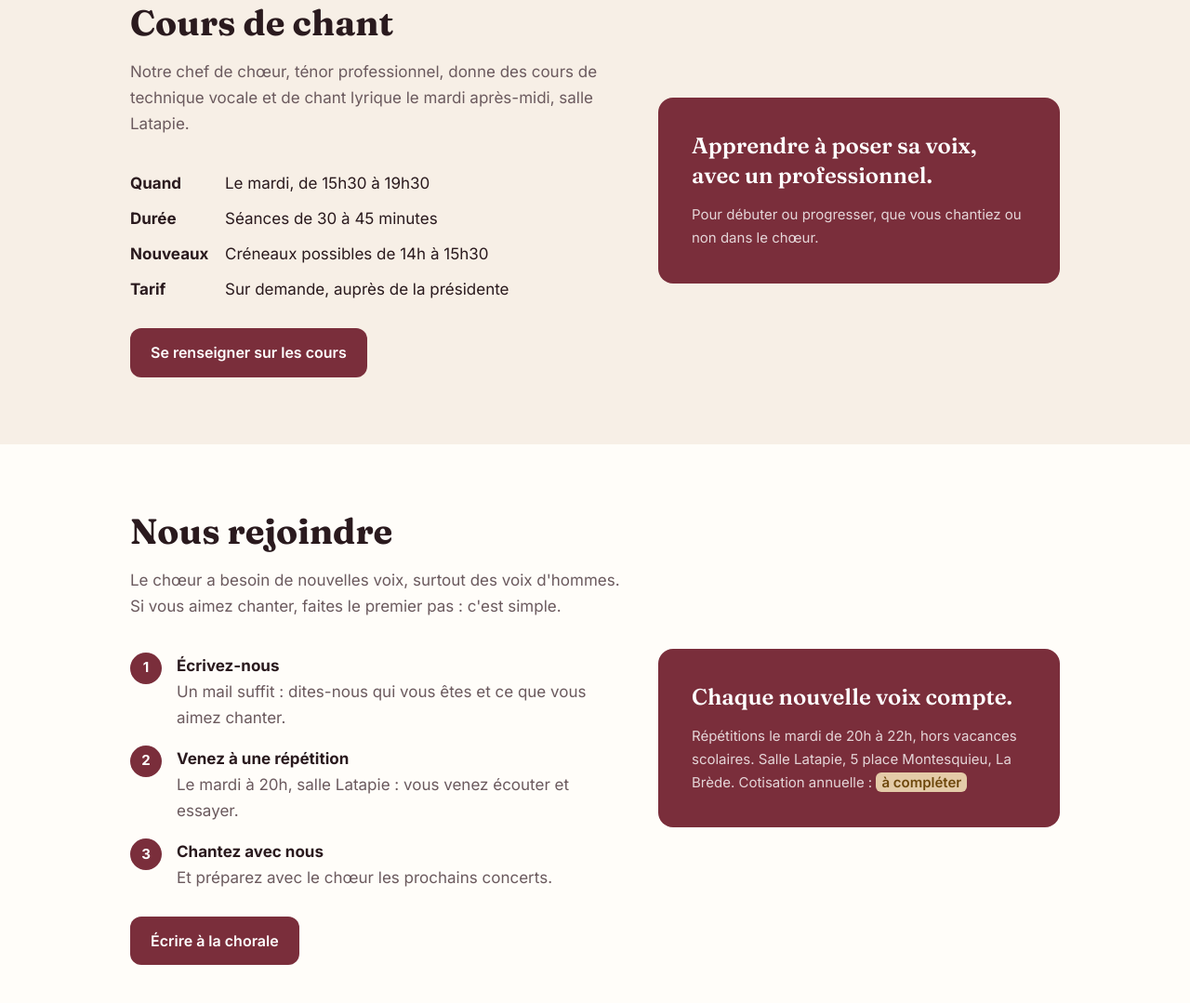
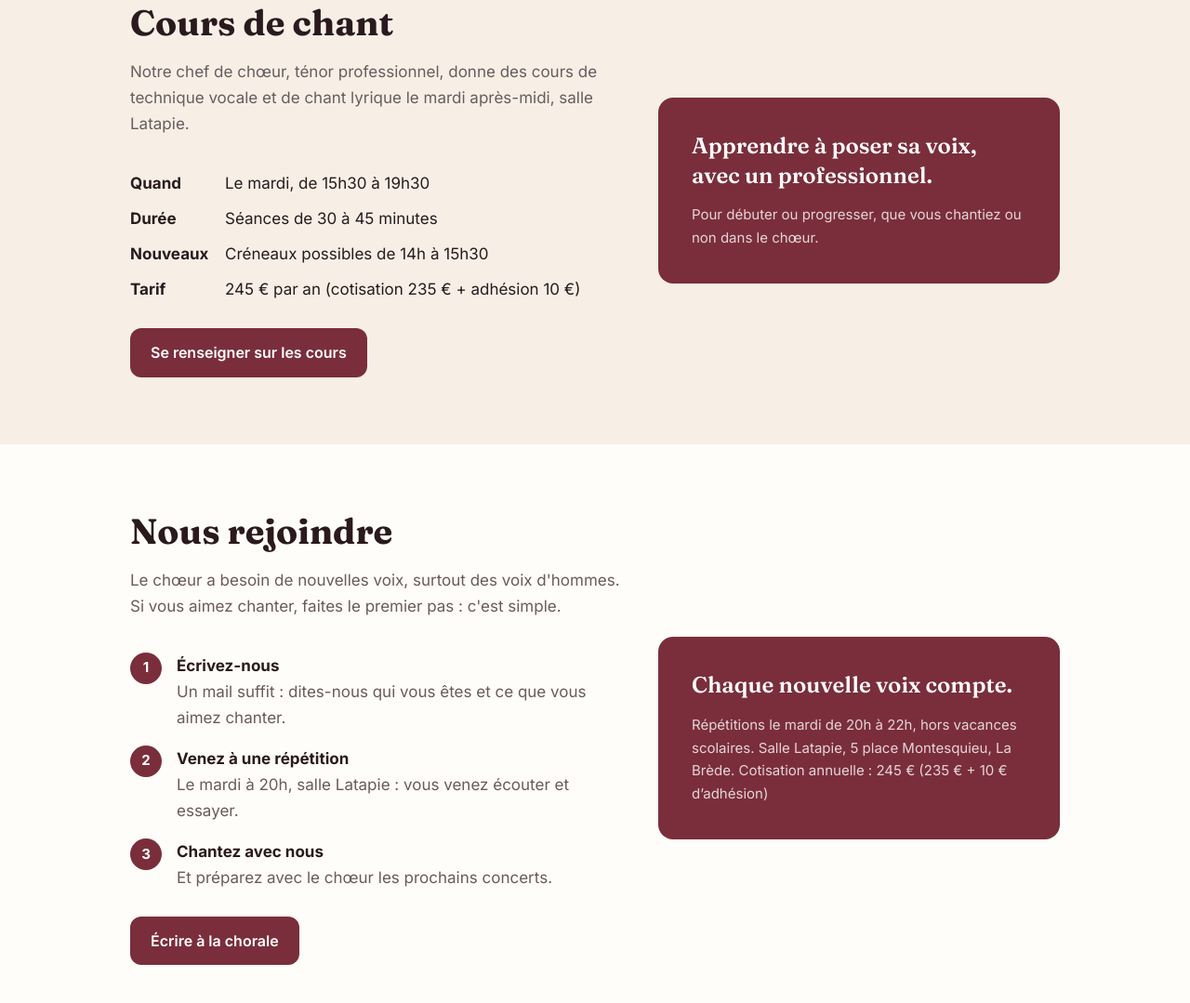
Before and after one commit to mahamadou-nexflow/maquettes, a plain HTML site: page voix-dinterlude/index.html in a window 1280 px wide. Shown: the part 2107-3186 px from the top of the page at 93% size. Drawn offline with Linux system fonts and the light colour scheme.

Commit message:
Voix d'Interlude : cotisation 245 EUR (235 + 10 adhesion), info de Mireille du 20/11
Co-Authored-By: Claude Opus 5.5 <noreply@anthropic.com>

```diff
--- a/voix-dinterlude/index.html
+++ b/voix-dinterlude/index.html
@@ -187,7 +187,7 @@
           <li><b>Quand</b> Le mardi, de 15h30 à 19h30</li>
           <li><b>Durée</b> Séances de 30 à 45 minutes</li>
           <li><b>Nouveaux</b> Créneaux possibles de 14h à 15h30</li>
-          <li><b>Tarif</b> Sur demande, auprès de la présidente</li>
+          <li><b>Tarif</b> 245 € par an (cotisation 235 € + adhésion 10 €)</li>
         </ul>
         <p style="margin-top:28px"><a class="btn" href="mailto:lesvoixdinterludelabrede@gmail.com?subject=Cours%20de%20chant">Se renseigner sur les cours</a></p>
       </div>
@@ -212,7 +212,7 @@
       </div>
       <div class="quote">
         <p>Chaque nouvelle voix compte.</p>
-        <small>Répétitions le mardi de 20h à 22h, hors vacances scolaires. Salle Latapie, 5 place Montesquieu, La Brède. Cotisation annuelle : <span class="todo">à compléter</span></small>
+        <small>Répétitions le mardi de 20h à 22h, hors vacances scolaires. Salle Latapie, 5 place Montesquieu, La Brède. Cotisation annuelle : 245 € (235 € + 10 € d’adhésion)</small>
       </div>
     </div>
     <div class="wrap" style="margin-top:44px">
```
